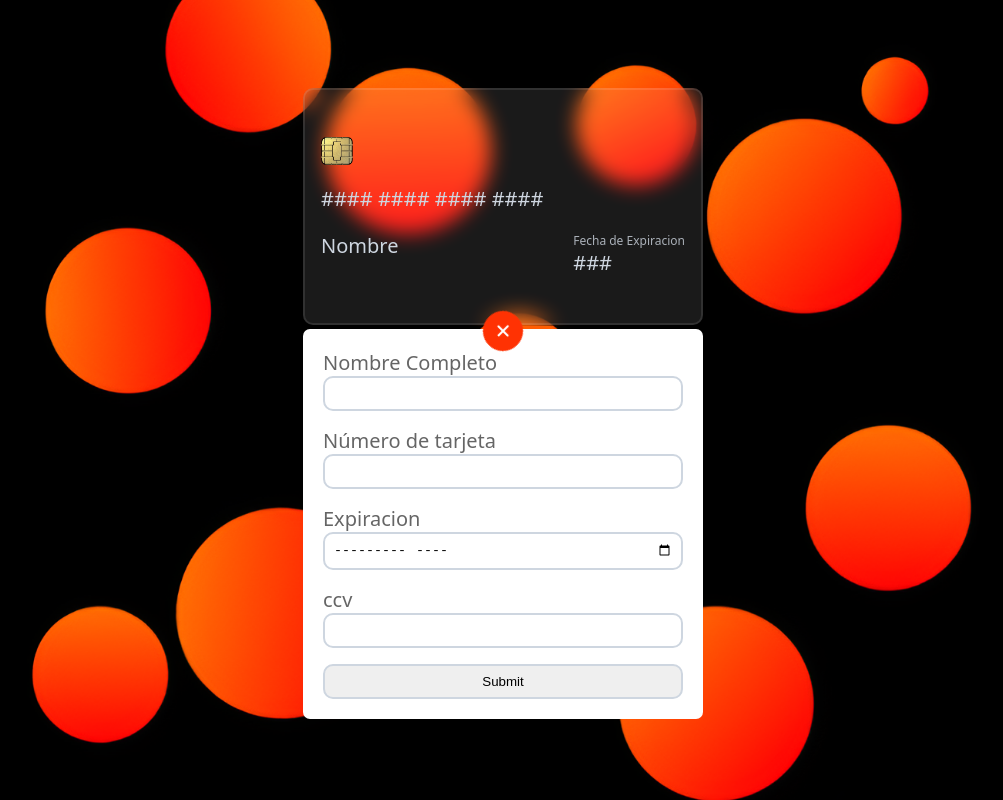
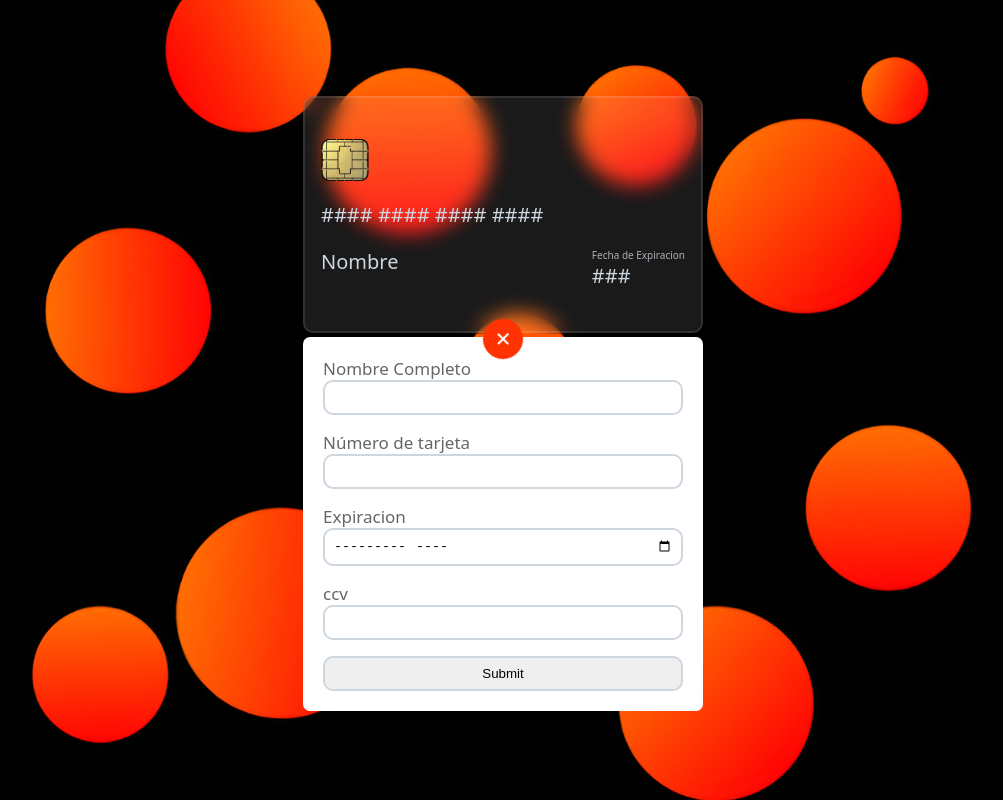
Before and after one commit to Fexxonn/CreditCard, a plain HTML site: page index.html in a window 1280 px wide. Shown: the whole page, without its empty margins (137-1140 px from the left). Drawn offline with Linux system fonts and the light colour scheme.

Commit message:
First Commit

```diff
--- a/style.css
+++ b/style.css
@@ -43,7 +43,7 @@ form div {
 
 form label {
   opacity: 0.6;
-  font-size: clamp(1px, 4vmin, 20px);
+  font-size: clamp(1px, 4vmin, 17px);
   display: block;
 }
 
@@ -129,7 +129,7 @@ main:has(input#inputccv:focus) .card,
   transform: rotateY(180deg);
 }
 .front .chip {
-  width: clamp(20px, 4vmin, 40px);
+  width: clamp(20px, 6vmin, 70px);
 
   /* position: absolute;
   top: -40px; */
@@ -142,7 +142,7 @@ main:has(input#inputccv:focus) .card,
 }
 .card .label {
   display: block;
-  font-size: clamp(1px, 4vmin, 12px);
+  font-size: clamp(10px, 4vmin, 10px);
   opacity: 0.8;
 }
 .card span {
```
